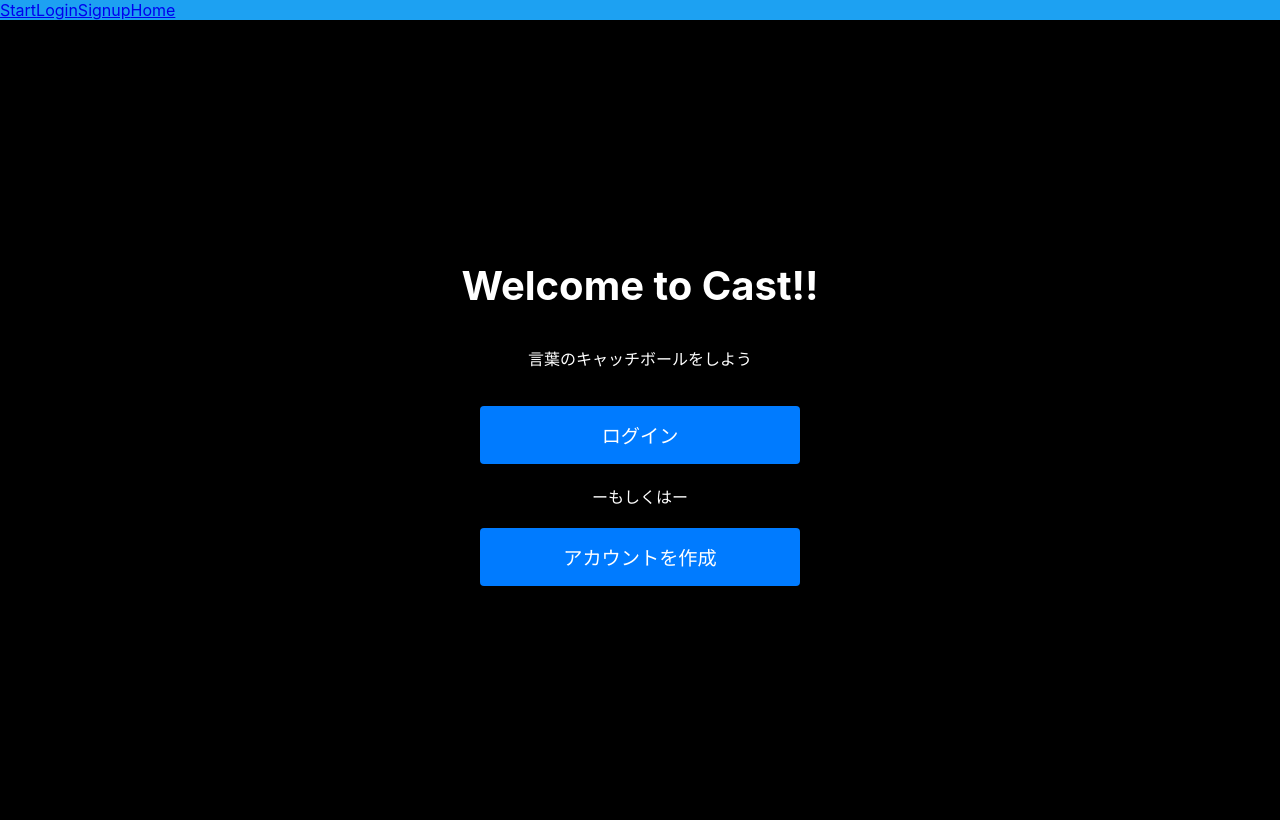
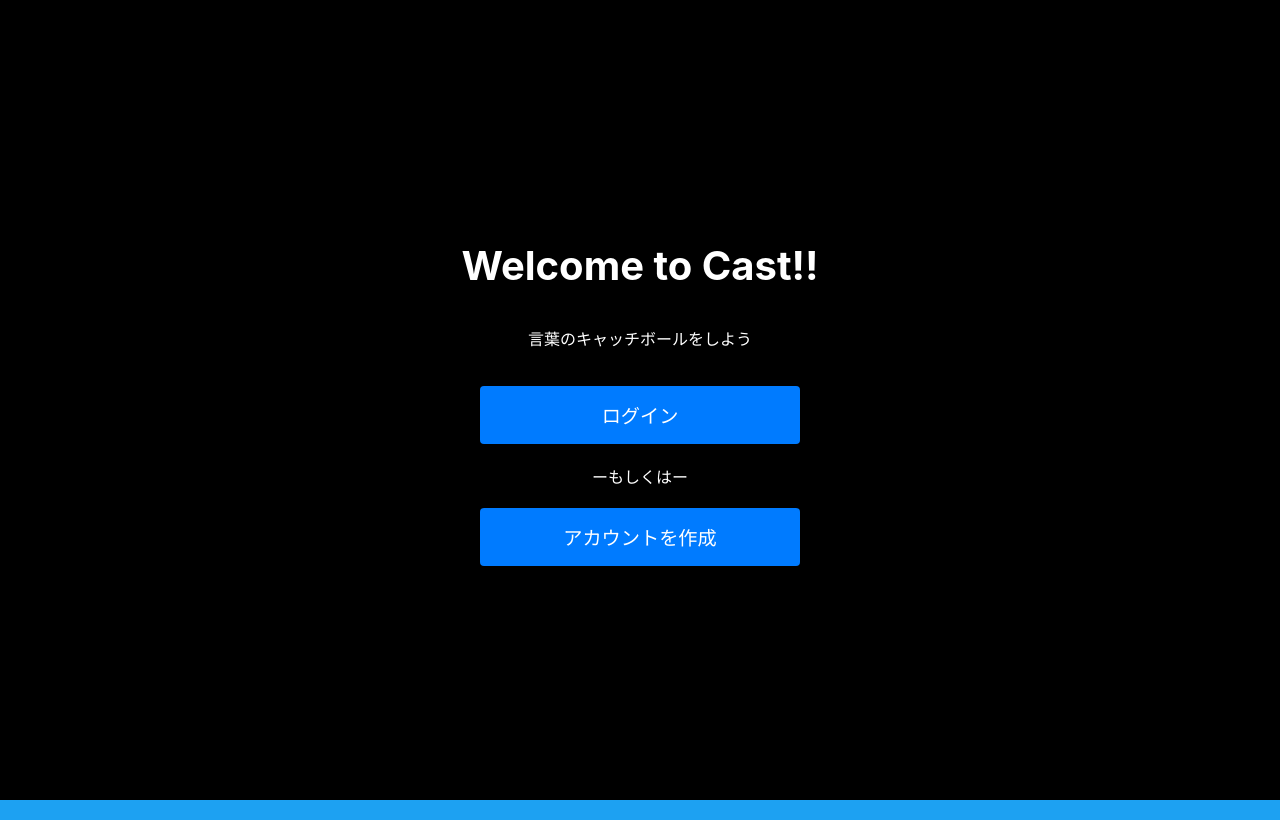
Before and after one commit to TS0428/hackathon-frontend, a React (Create React App) app in the folder frontend/: page / in a window 1280 px wide. Built offline with nearby package versions, Linux system fonts and the light colour scheme.

Commit message:
リンク消した

```diff
--- a/frontend/src/App.tsx
+++ b/frontend/src/App.tsx
@@ -12,14 +12,6 @@ const App: React.FC = () => {
   return (
     <Router>
       <div>
-        <header>
-          <nav>
-            <Link to="/">Start</Link>
-            <Link to="/login">Login</Link>
-            <Link to="/signup">Signup</Link>
-            <Link to="/home">Home</Link>
-          </nav>
-        </header>
         <Routes>
           <Route path="/" element={<Start />} />
           <Route path="/login" element={<Login />} />
```
